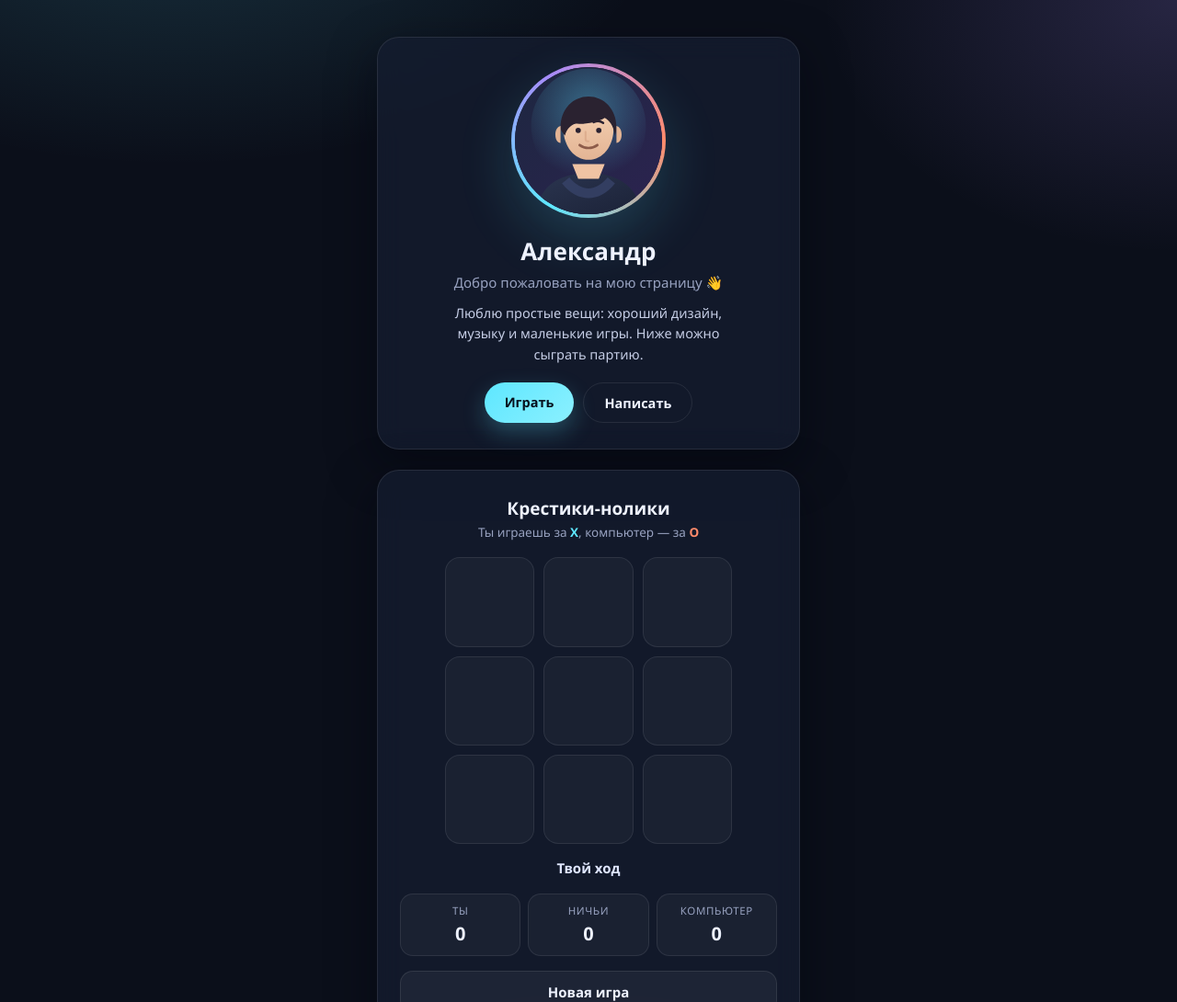
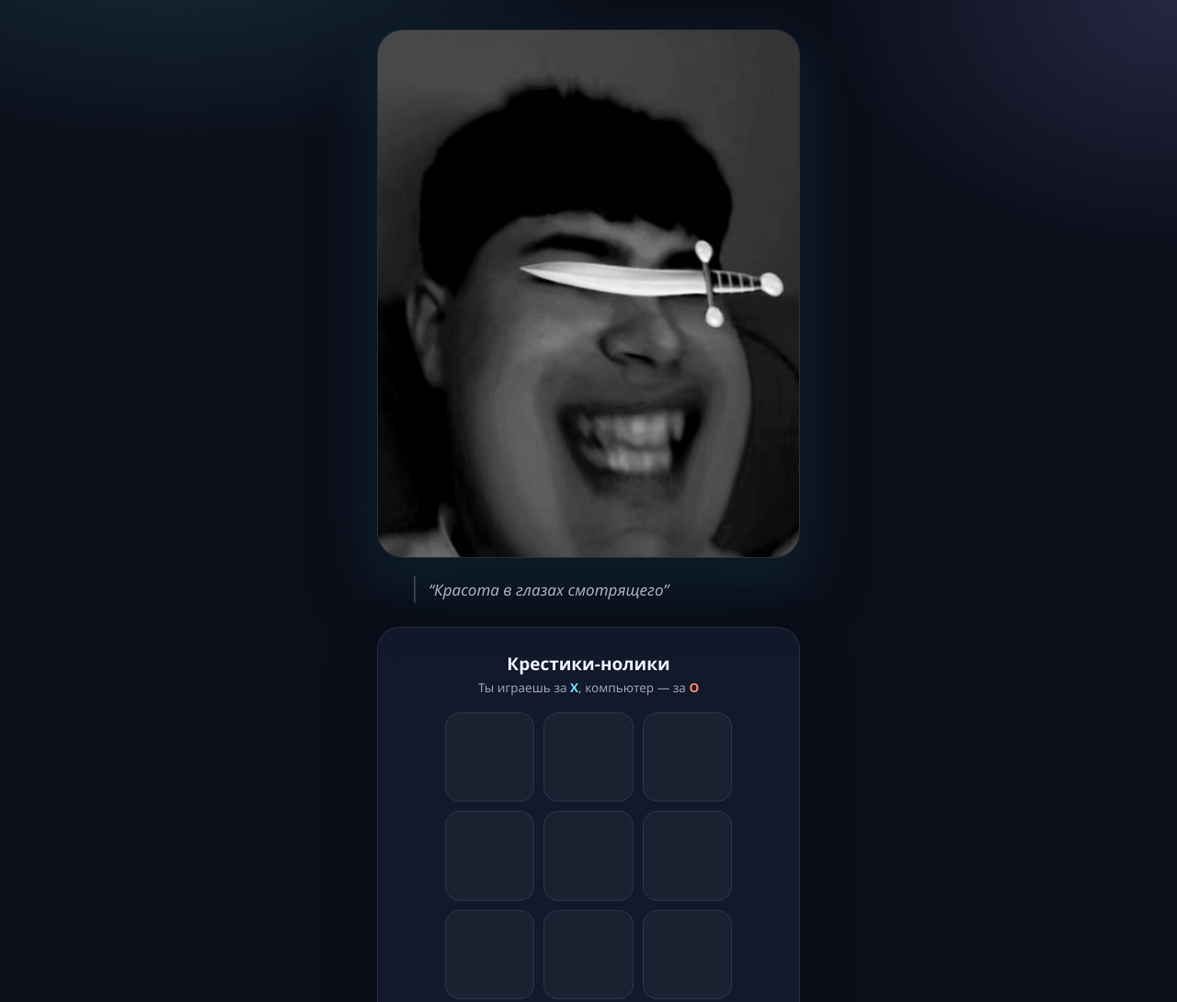
Before and after one commit to rzagasanov/my-site, a plain HTML site: page index.html in a window 1280 px wide. Shown: the top 1090 px of the page at 92% size. Drawn offline with Linux system fonts and the light colour scheme.

Commit message:
Сайт: фото, цитата, крестики-нолики

```diff
--- a/index.html
+++ b/index.html
@@ -9,17 +9,11 @@
 </head>
 <body>
   <main class="page">
-    <section class="profile">
-      <div class="avatar-wrap">
-        <img class="avatar" src="assets/avatar.svg" alt="Фото человека" width="180" height="180">
+    <section class="hero">
+      <div class="photo-wrap">
+        <img class="photo" src="assets/avatar.jpg" alt="Фото">
       </div>
-      <h1 class="name">Александр</h1>
-      <p class="tagline">Добро пожаловать на мою страницу 👋</p>
-      <p class="about">Люблю простые вещи: хороший дизайн, музыку и маленькие игры. Ниже можно сыграть партию.</p>
-      <div class="links">
-        <a class="link-btn" href="#game">Играть</a>
-        <a class="link-btn ghost" href="mailto:hello@example.com">Написать</a>
-      </div>
+      <p class="quote">“Красота в глазах смотрящего”</p>
     </section>
 
     <section class="game" id="game">
--- a/style.css
+++ b/style.css
@@ -34,7 +34,7 @@ body {
   display: flex;
   flex-direction: column;
   align-items: center;
-  padding: 40px 18px 28px;
+  padding: 32px 18px 28px;
 }
 
 .page {
@@ -42,21 +42,50 @@ body {
   max-width: 460px;
   display: flex;
   flex-direction: column;
-  gap: 22px;
+  gap: 26px;
 }
 
-.profile,
+.hero {
+  animation: rise 0.6s ease both;
+}
+
+.photo-wrap {
+  border-radius: 28px;
+  overflow: hidden;
+  border: 1px solid var(--line);
+  background: var(--bg-soft);
+  box-shadow: 0 26px 70px rgba(3, 6, 14, 0.65), var(--glow);
+}
+
+.photo {
+  display: block;
+  width: 100%;
+  aspect-ratio: 4 / 5;
+  object-fit: cover;
+  object-position: center 14%;
+}
+
+.quote {
+  margin: 20px auto 0;
+  max-width: 380px;
+  padding: 2px 0 2px 14px;
+  border-left: 2px solid rgba(255, 255, 255, 0.18);
+  text-align: left;
+  font-size: 17px;
+  font-style: italic;
+  font-weight: 400;
+  line-height: 1.5;
+  color: #a7b0c6;
+}
+
 .game {
   background: var(--card);
   border: 1px solid var(--line);
   border-radius: 24px;
-  padding: 28px 24px;
+  padding: 26px 24px;
   backdrop-filter: blur(14px);
   box-shadow: 0 18px 50px rgba(3, 6, 14, 0.55);
   animation: rise 0.6s ease both;
-}
-
-.game {
   animation-delay: 0.12s;
 }
 
@@ -69,81 +98,6 @@ body {
     opacity: 1;
     transform: translateY(0);
   }
-}
-
-.profile {
-  text-align: center;
-}
-
-.avatar-wrap {
-  width: 168px;
-  height: 168px;
-  margin: 0 auto 18px;
-  border-radius: 50%;
-  padding: 4px;
-  background: conic-gradient(from 210deg, var(--accent), var(--accent-2), var(--o), var(--accent));
-  box-shadow: var(--glow);
-}
-
-.avatar {
-  width: 100%;
-  height: 100%;
-  border-radius: 50%;
-  object-fit: cover;
-  display: block;
-  background: var(--bg-soft);
-}
-
-.name {
-  margin: 0 0 6px;
-  font-size: 26px;
-  letter-spacing: 0.2px;
-}
-
-.tagline {
-  margin: 0 0 12px;
-  color: var(--muted);
-  font-size: 15px;
-}
-
-.about {
-  margin: 0 auto 20px;
-  max-width: 340px;
-  color: #c6cee6;
-  font-size: 14.5px;
-  line-height: 1.55;
-}
-
-.links {
-  display: flex;
-  gap: 10px;
-  justify-content: center;
-  flex-wrap: wrap;
-}
-
-.link-btn {
-  display: inline-block;
-  padding: 11px 22px;
-  border-radius: 999px;
-  font-size: 14.5px;
-  font-weight: 600;
-  text-decoration: none;
-  color: #06101c;
-  background: linear-gradient(135deg, var(--accent), #8bf0ff);
-  box-shadow: 0 10px 24px rgba(94, 231, 255, 0.25);
-  transition: transform 0.15s ease, box-shadow 0.15s ease;
-}
-
-.link-btn:hover {
-  transform: translateY(-1px);
-  box-shadow: 0 14px 30px rgba(94, 231, 255, 0.35);
-}
-
-.link-btn.ghost {
-  background: transparent;
-  color: var(--text);
-  border: 1px solid var(--line);
-  box-shadow: none;
 }
 
 .game-title {
@@ -284,18 +238,21 @@ body {
 
 @media (max-width: 420px) {
   body {
-    padding: 24px 14px 20px;
+    padding: 20px 14px 18px;
   }
 
-  .profile,
+  .photo-wrap {
+    border-radius: 22px;
+  }
+
+  .quote {
+    font-size: 18px;
+    margin-top: 16px;
+  }
+
   .game {
     padding: 22px 18px;
     border-radius: 20px;
-  }
-
-  .avatar-wrap {
-    width: 142px;
-    height: 142px;
   }
 
   .cell {
@@ -305,7 +262,7 @@ body {
 }
 
 @media (prefers-reduced-motion: reduce) {
-  .profile,
+  .hero,
   .game {
     animation: none;
   }
```
Also changed, not shown: assets/avatar.jpg (added).
